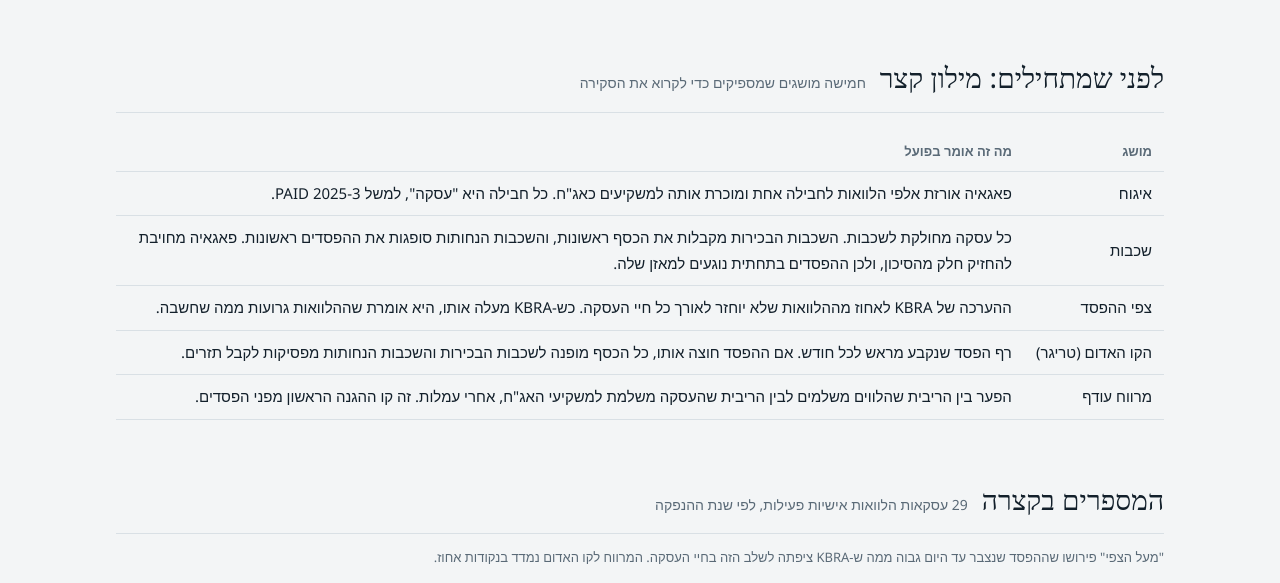
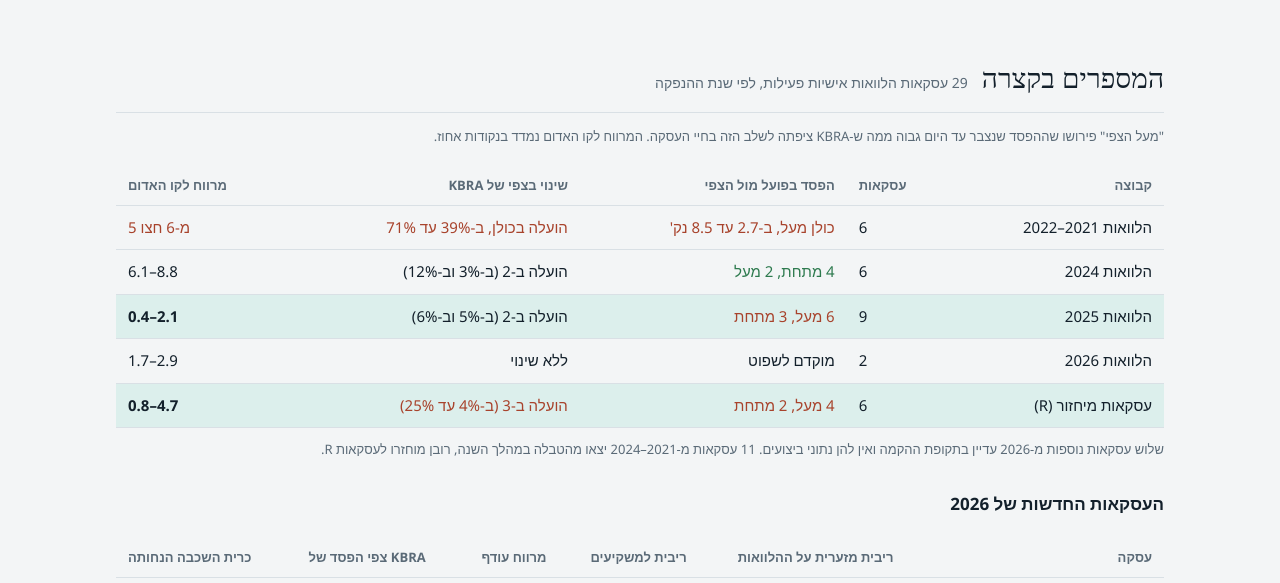
Before and after one commit to ae276/pagaya-q3-2026, a plain HTML site: page kbra/index.html in a window 1280 px wide. Shown: the part 603-1186 px from the top of the page. Drawn offline with Linux system fonts and the light colour scheme; a web font is replaced by a local one.

Commit message:
Remove glossary section from KBRA review
Co-Authored-By: Claude Opus 5.5 <noreply@anthropic.com>
Claude-Session: https://claude.ai/code/session_011jL1fRVmGaLsTKVS8s7XdL

```diff
--- a/kbra/index.html
+++ b/kbra/index.html
@@ -244,22 +244,6 @@ svg .sub{font-size:9.5px}
   <div class="kpi" role="listitem"><div class="lbl">המרווח העודף בעסקה חדשה</div><div class="val n">11.46%</div><div class="chg down"><span class="n">−127bp</span> מינואר</div></div>
   <div class="kpi" role="listitem"><div class="lbl">כרית הביטחון של השכבה המדורגת הנחותה</div><div class="val n">×1.20</div><div class="chg down">הצפי יכול לפספס ב-<span class="n">20%</span> בלבד</div></div>
 </div>
-
-<section>
-  <div class="sec-h"><h2>לפני שמתחילים: מילון קצר</h2><span>חמישה מושגים שמספיקים כדי לקרוא את הסקירה</span></div>
-  <div class="tbl-wrap">
-    <table class="guid">
-      <thead><tr><th>מושג</th><th>מה זה אומר בפועל</th></tr></thead>
-      <tbody>
-        <tr><td>איגוח</td><td style="white-space:normal">פאגאיה אורזת אלפי הלוואות לחבילה אחת ומוכרת אותה למשקיעים כאג"ח. כל חבילה היא "עסקה", למשל <span class="n">PAID 2025-3</span>.</td></tr>
-        <tr><td>שכבות</td><td style="white-space:normal">כל עסקה מחולקת לשכבות. השכבות הבכירות מקבלות את הכסף ראשונות, והשכבות הנחותות סופגות את ההפסדים ראשונות. פאגאיה מחויבת להחזיק חלק מהסיכון, ולכן ההפסדים בתחתית נוגעים למאזן שלה.</td></tr>
-        <tr><td>צפי ההפסד</td><td style="white-space:normal">ההערכה של KBRA לאחוז מההלוואות שלא יוחזר לאורך כל חיי העסקה. כש-KBRA מעלה אותו, היא אומרת שההלוואות גרועות ממה שחשבה.</td></tr>
-        <tr><td>הקו האדום (טריגר)</td><td style="white-space:normal">רף הפסד שנקבע מראש לכל חודש. אם ההפסד חוצה אותו, כל הכסף מופנה לשכבות הבכירות והשכבות הנחותות מפסיקות לקבל תזרים.</td></tr>
-        <tr><td>מרווח עודף</td><td style="white-space:normal">הפער בין הריבית שהלווים משלמים לבין הריבית שהעסקה משלמת למשקיעי האג"ח, אחרי עמלות. זה קו ההגנה הראשון מפני הפסדים.</td></tr>
-      </tbody>
-    </table>
-  </div>
-</section>
 
 <section>
   <div class="sec-h"><h2>המספרים בקצרה</h2><span>29 עסקאות הלוואות אישיות פעילות, לפי שנת ההנפקה</span></div>
```
